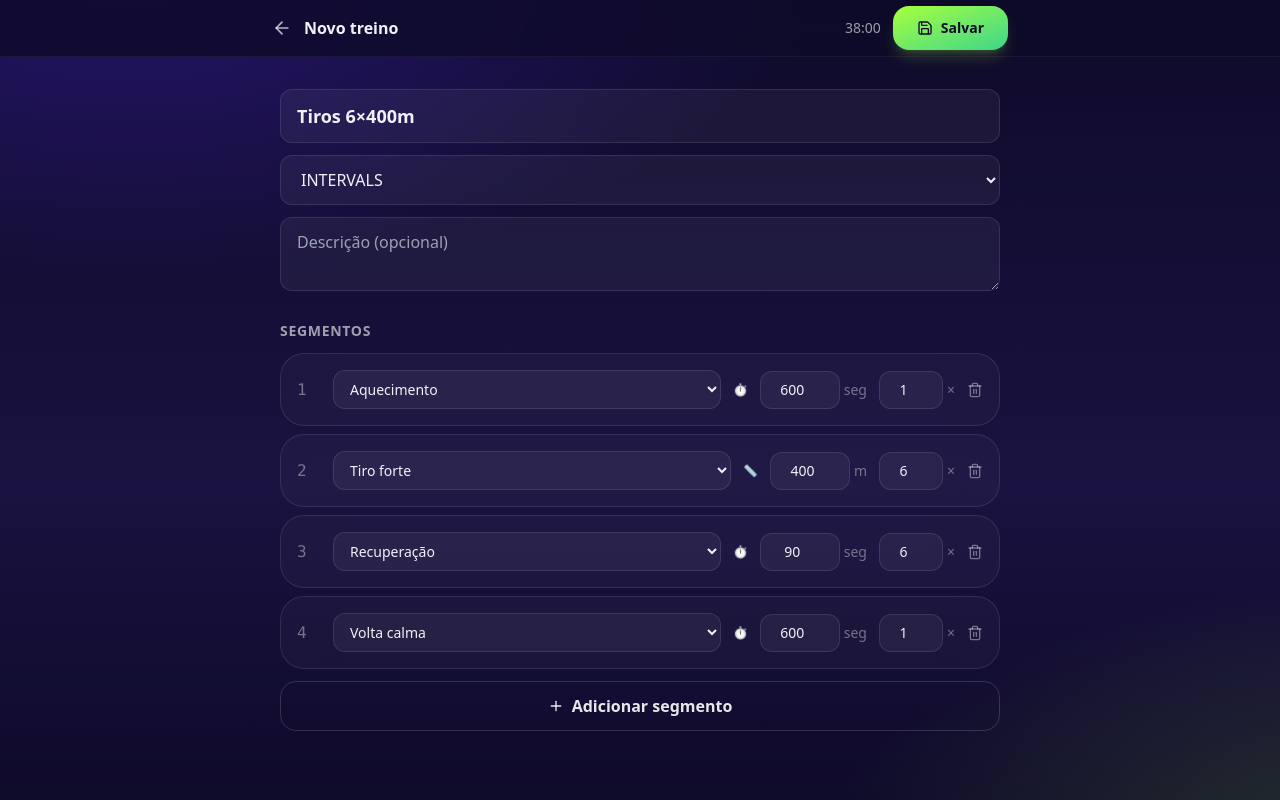
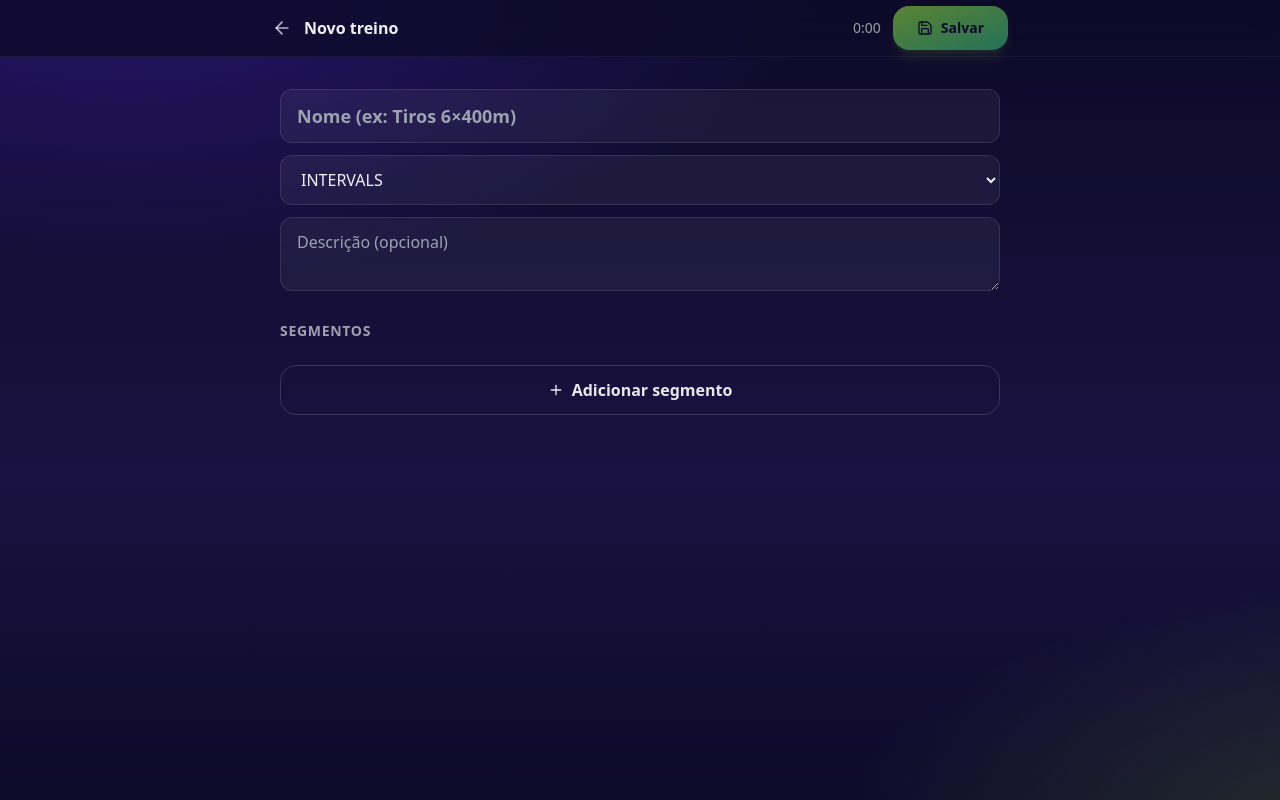
Before and after one commit to parkingmanagerbr-hue/runquest, a Next.js app in the folder apps/web/: page /app/workouts/new in a window 1280 px wide. Built offline with nearby package versions, Linux system fonts and the light colour scheme.

Commit message:
Remove hardcoded fake workout form defaults
Clear the pre-filled workout name and segments so users start with a blank form.

Co-Authored-By: Claude Sonnet 4.6 <noreply@anthropic.com>

```diff
--- a/apps/web/src/app/app/workouts/new/page.tsx
+++ b/apps/web/src/app/app/workouts/new/page.tsx
@@ -29,16 +29,11 @@ interface Seg {
 
 export default function NewWorkoutPage() {
   const router = useRouter();
-  const [name, setName] = useState('Tiros 6×400m');
+  const [name, setName] = useState('');
   const [type, setType] = useState('INTERVALS');
   const [description, setDescription] = useState('');
   const [saving, setSaving] = useState(false);
-  const [segments, setSegments] = useState<Seg[]>([
-    { id: '1', order: 0, kind: 'WARMUP', mode: 'time', durationSec: 600, distanceM: 1000, repeats: 1 },
-    { id: '2', order: 1, kind: 'INTERVAL_FAST', mode: 'distance', durationSec: 90, distanceM: 400, repeats: 6 },
-    { id: '3', order: 2, kind: 'INTERVAL_SLOW', mode: 'time', durationSec: 90, distanceM: 400, repeats: 6 },
-    { id: '4', order: 3, kind: 'COOLDOWN', mode: 'time', durationSec: 600, distanceM: 1000, repeats: 1 },
-  ]);
+  const [segments, setSegments] = useState<Seg[]>([]);
 
   const addSeg = () => setSegments([...segments, {
     id: String(Date.now()), order: segments.length, kind: 'EASY', mode: 'time', durationSec: 60, distanceM: 400, repeats: 1,
```
